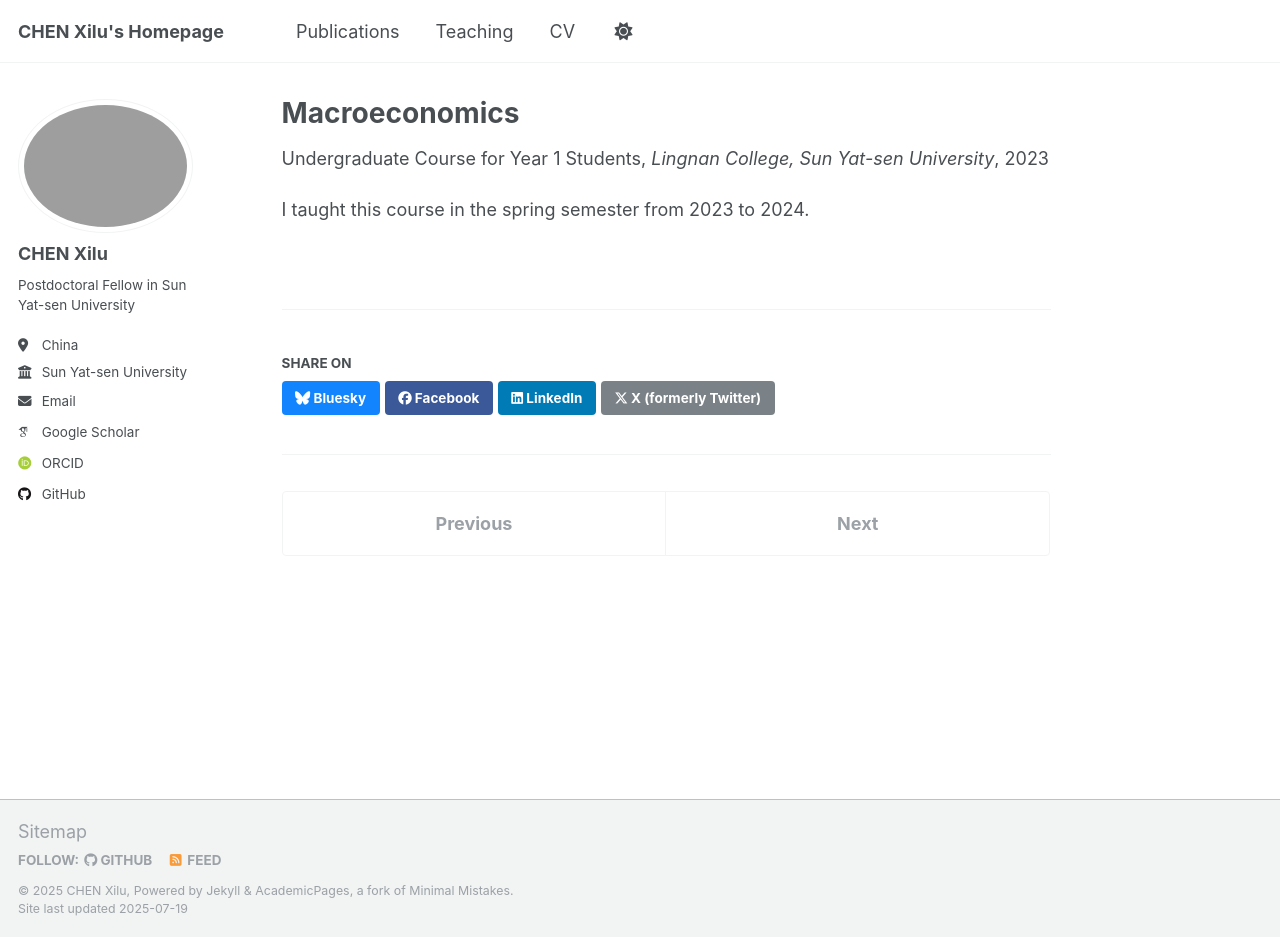
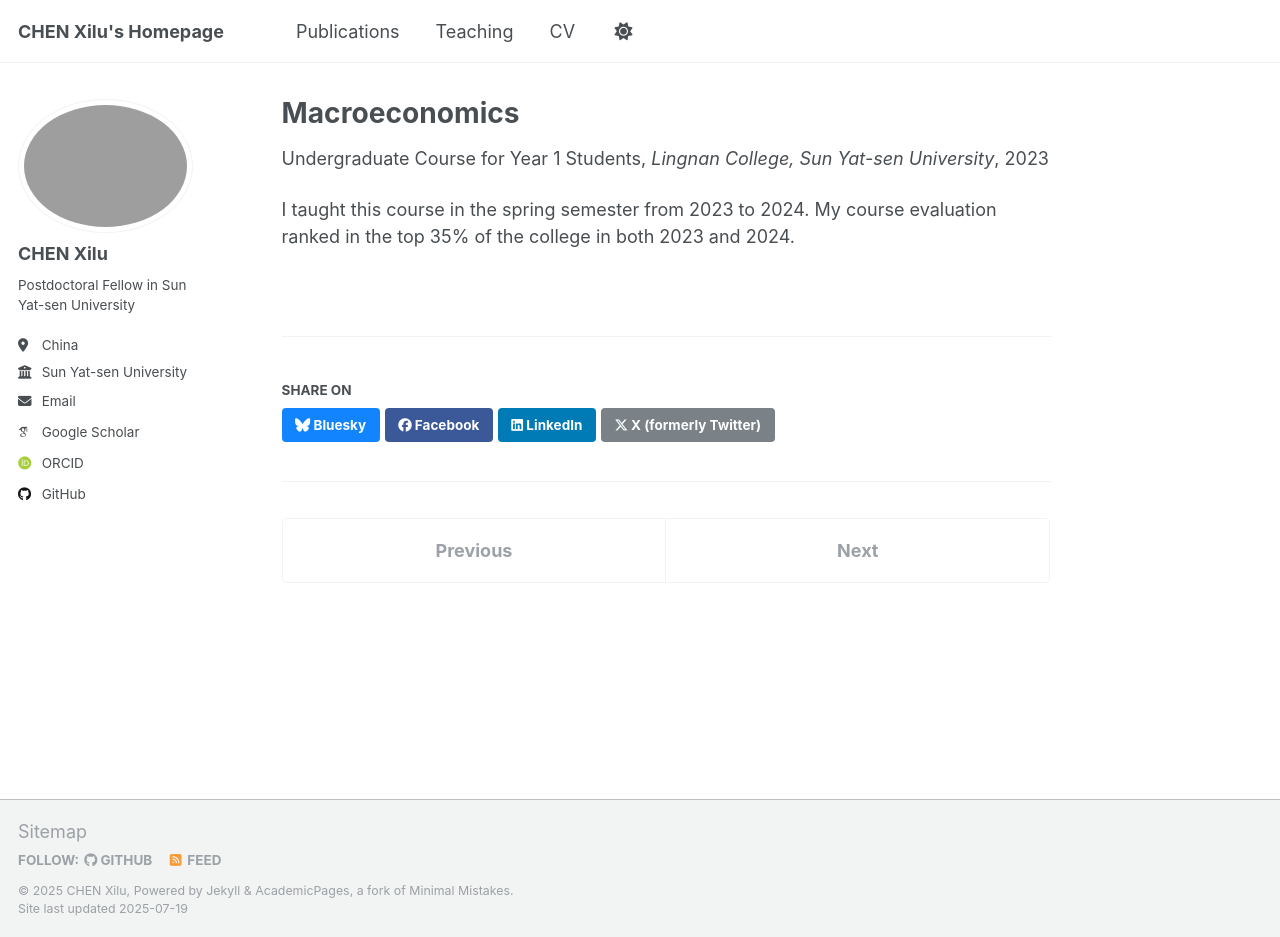
Before and after one commit to Xilu-CHEN/xilu-chen.github.io, a Jekyll site: the page built from _teaching/macro.md, in a window 1280 px wide and 937 px high. Built offline with Jekyll 4.4.1, drawn with Linux system fonts in a browser that asks for light colours; some web fonts are replaced; a script that is not in the unit is left out.

Commit message:
Update macro.md

```diff
--- a/_teaching/macro.md
+++ b/_teaching/macro.md
@@ -8,4 +8,4 @@ date: 2023-01-01
 location: "Guangzhou, China"
 ---
 
-I taught this course in the spring semester from 2023 to 2024.
+I taught this course in the spring semester from 2023 to 2024. My course evaluation ranked in the top 35% of the college in both 2023 and 2024.
```
